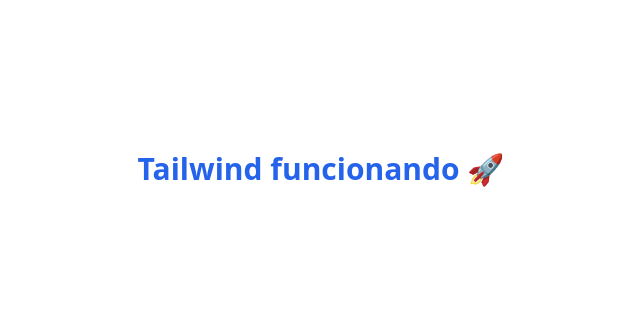
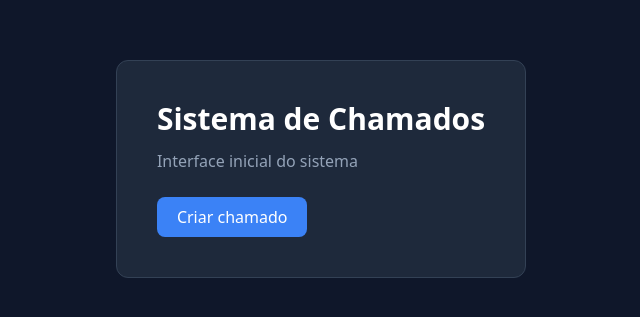
Before and after one commit to jeffersonjuni/controle-de-chamados, a Next.js app: page / in a window 1280 px wide. Shown: the part 231-548 px from the top of the page, without its empty margins (319-959 px from the left). Built offline with nearby package versions, Linux system fonts and the light colour scheme.

Commit message:
feat(frontend): paleta de cores definida

```diff
--- a/src/app/layout.tsx
+++ b/src/app/layout.tsx
@@ -1,4 +1,4 @@
-import '../styles/global.css';
+import './globals.css';
 import AuthProvider from '@/src/providers/session-provider';
 
 export const metadata = {
--- a/src/app/page.tsx
+++ b/src/app/page.tsx
@@ -1,9 +1,23 @@
 export default function Home() {
   return (
-    <div className="flex items-center justify-center h-screen">
-      <h1 className="text-3xl font-bold text-blue-600">
-        Tailwind funcionando 🚀
-      </h1>
+    <div className="bg-background min-h-screen flex items-center justify-center">
+
+      <div className="bg-surface p-10 rounded-xl border border-border">
+
+        <h1 className="text-white text-3xl font-bold">
+          Sistema de Chamados
+        </h1>
+
+        <p className="text-secondary mt-3">
+          Interface inicial do sistema
+        </p>
+
+        <button className="mt-6 bg-primary hover:bg-primaryHover text-white px-5 py-2 rounded-lg">
+          Criar chamado
+        </button>
+
+      </div>
+
     </div>
-  );
+  )
 }
--- a/tailwind.config.js
+++ b/tailwind.config.js
@@ -6,7 +6,24 @@
     './src/**/*.{js,ts,jsx,tsx}',
   ],
   theme: {
-    extend: {},
+    extend: {
+      colors: {
+        background: '#0f172a', // fundo principal
+        surface: '#1e293b', // cards
+
+        primary: '#3b82f6', // azul principal
+        primaryHover: '#2563eb',
+
+        secondary: '#94a3b8', // texto secundário
+        muted: '#64748b',
+
+        success: '#22c55e',
+        warning: '#f59e0b',
+        danger: '#ef4444',
+
+        border: '#334155',
+      },
+    },
   },
   plugins: [],
 };
```
Also changed, not shown: src/app/globals.css (renamed from src/styles/global.css).
